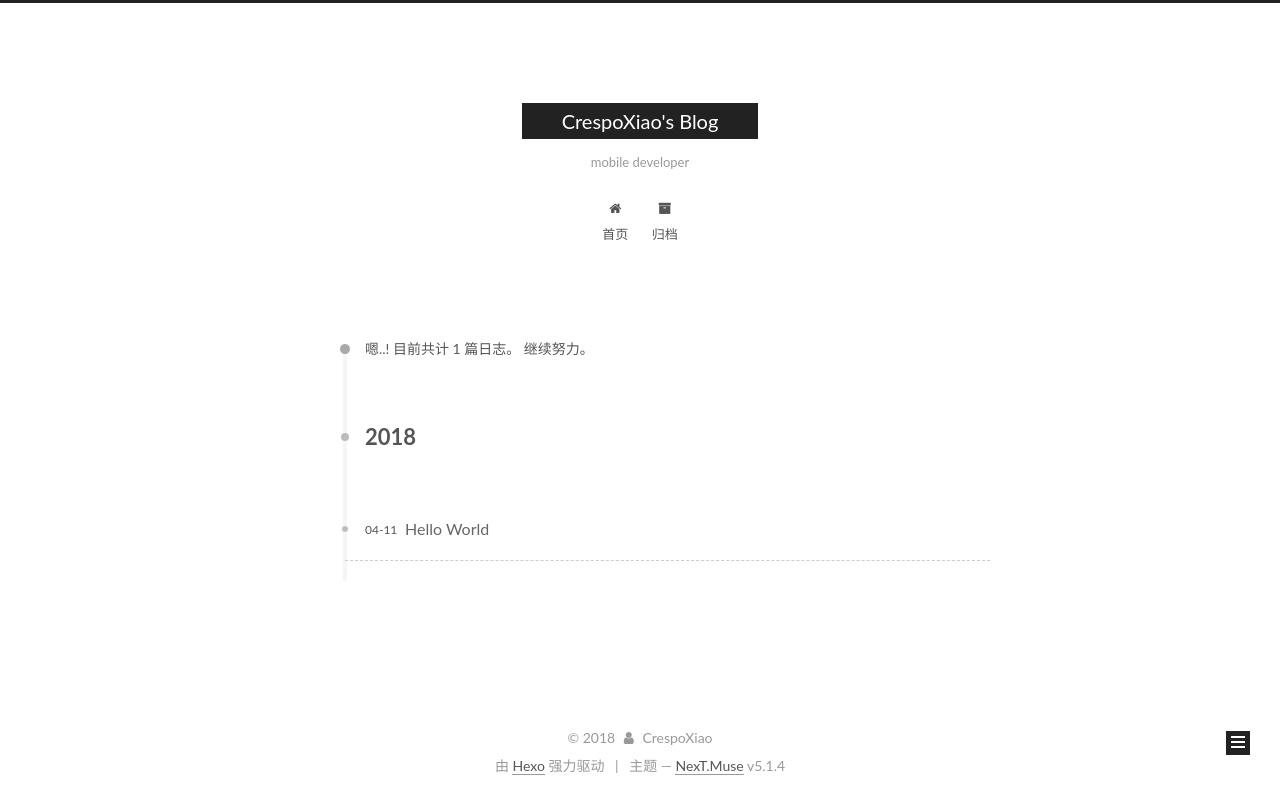
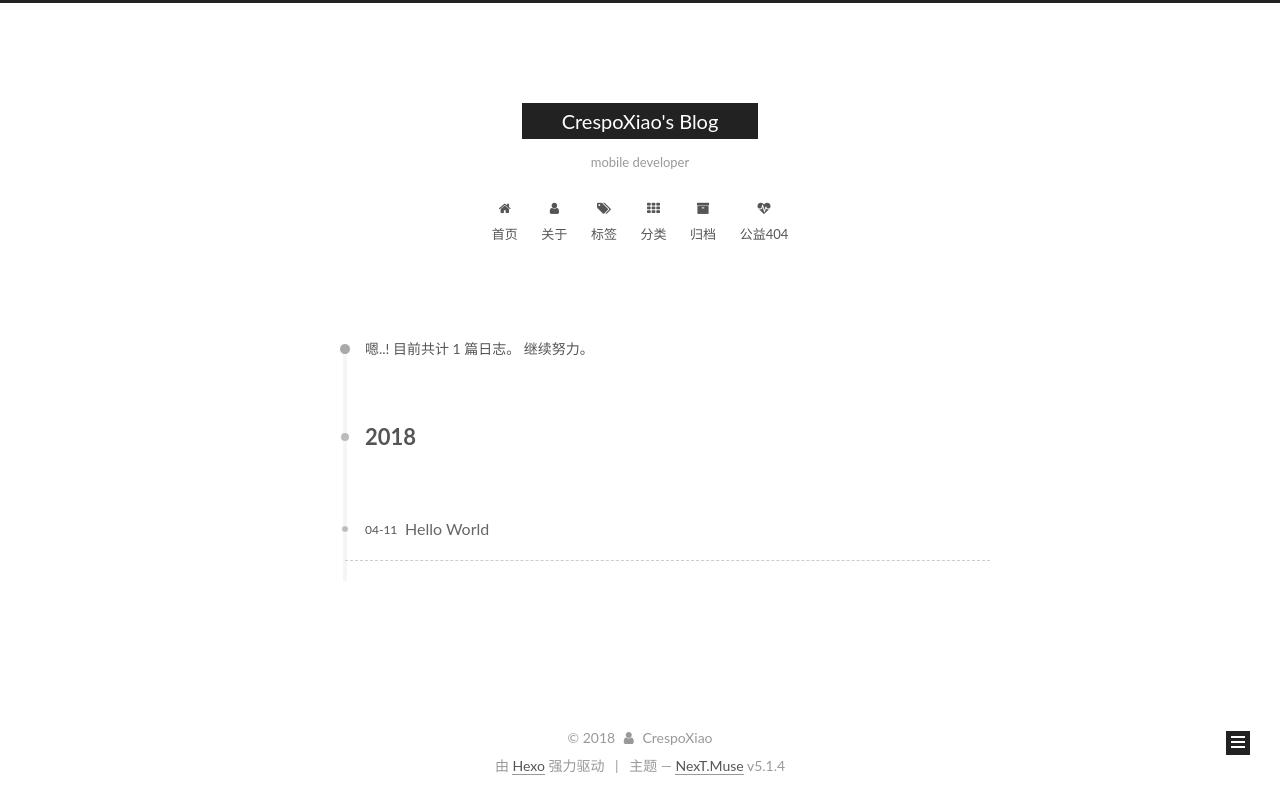
Before and after one commit to crespoxiao/crespoxiao.github.io, a plain HTML site: page archives/2018/04/index.html in a window 1280 px wide. Drawn offline with Linux system fonts and the light colour scheme.

Commit message:
Site updated: 2018-04-11 12:08:54

```diff
--- a/archives/2018/04/index.html
+++ b/archives/2018/04/index.html
@@ -186,12 +186,52 @@
         </li>
 
 
+        <li class="menu-item menu-item-about">
+          <a href="/about/" rel="section">
+
+              <i class="menu-item-icon fa fa-fw fa-user"></i> <br />
+
+            关于
+          </a>
+        </li>
+
+
+        <li class="menu-item menu-item-tags">
+          <a href="/tags/" rel="section">
+
+              <i class="menu-item-icon fa fa-fw fa-tags"></i> <br />
+
+            标签
+          </a>
+        </li>
+
+
+        <li class="menu-item menu-item-categories">
+          <a href="/categories/" rel="section">
+
+              <i class="menu-item-icon fa fa-fw fa-th"></i> <br />
+
+            分类
+          </a>
+        </li>
+
+
         <li class="menu-item menu-item-archives">
           <a href="/archives/" rel="section">
 
               <i class="menu-item-icon fa fa-fw fa-archive"></i> <br />
 
             归档
+          </a>
+        </li>
+
+
+        <li class="menu-item menu-item-commonweal">
+          <a href="/404/" rel="section">
+
+              <i class="menu-item-icon fa fa-fw fa-heartbeat"></i> <br />
+
+            公益404
           </a>
         </li>
 
--- a/css/main.css
+++ b/css/main.css
@@ -1942,7 +1942,7 @@ pre .javascript .function {
   width: 4px;
   height: 4px;
   border-radius: 50%;
-  background: #74ecf0;
+  background: #9dfaf0;
 }
 .links-of-blogroll {
   font-size: 13px;
```
Also changed, not shown: archives/2018/index.html (+40 -0 lines), archives/index.html (+40 -0 lines), index.html (+40 -0 lines), posts/uncategorized/hello-world.html (+40 -0 lines).
